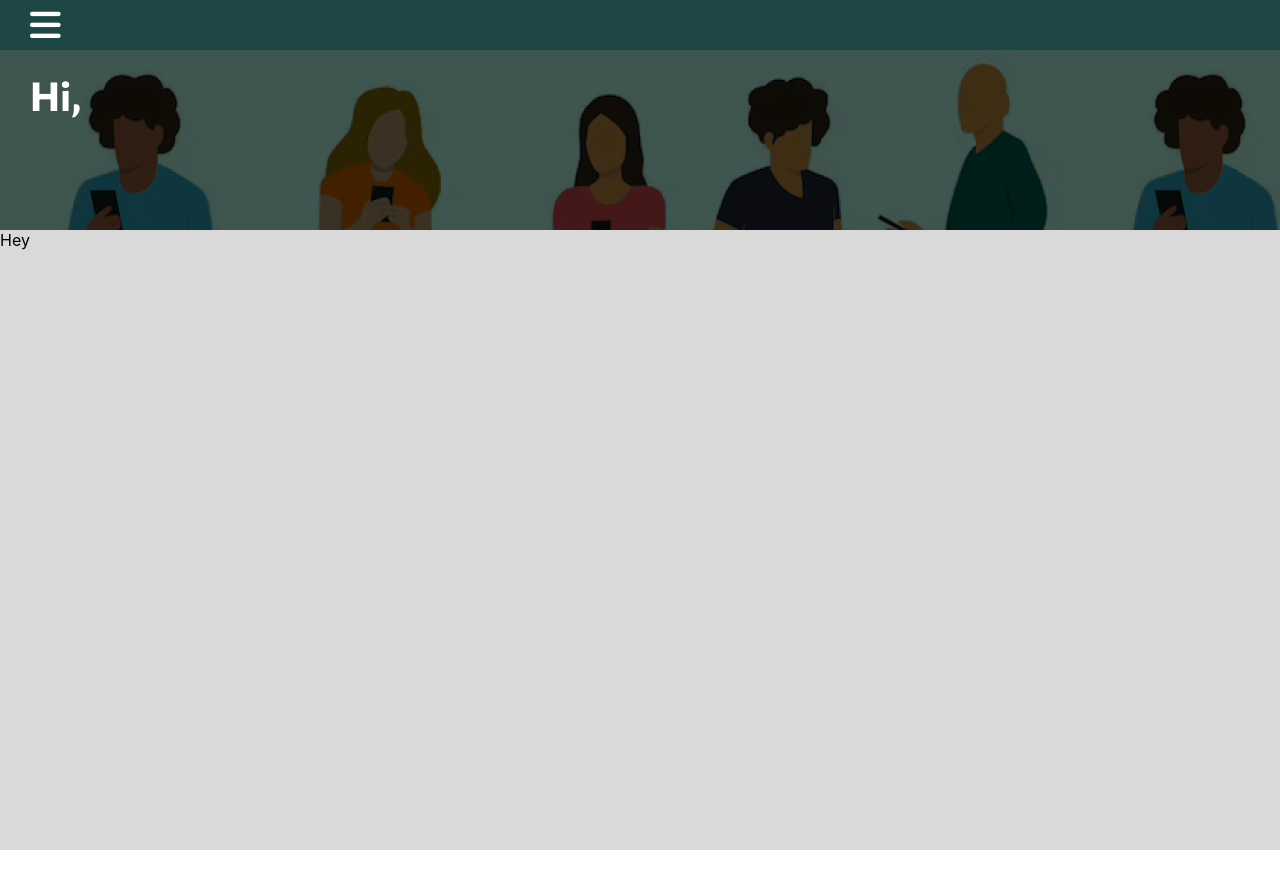
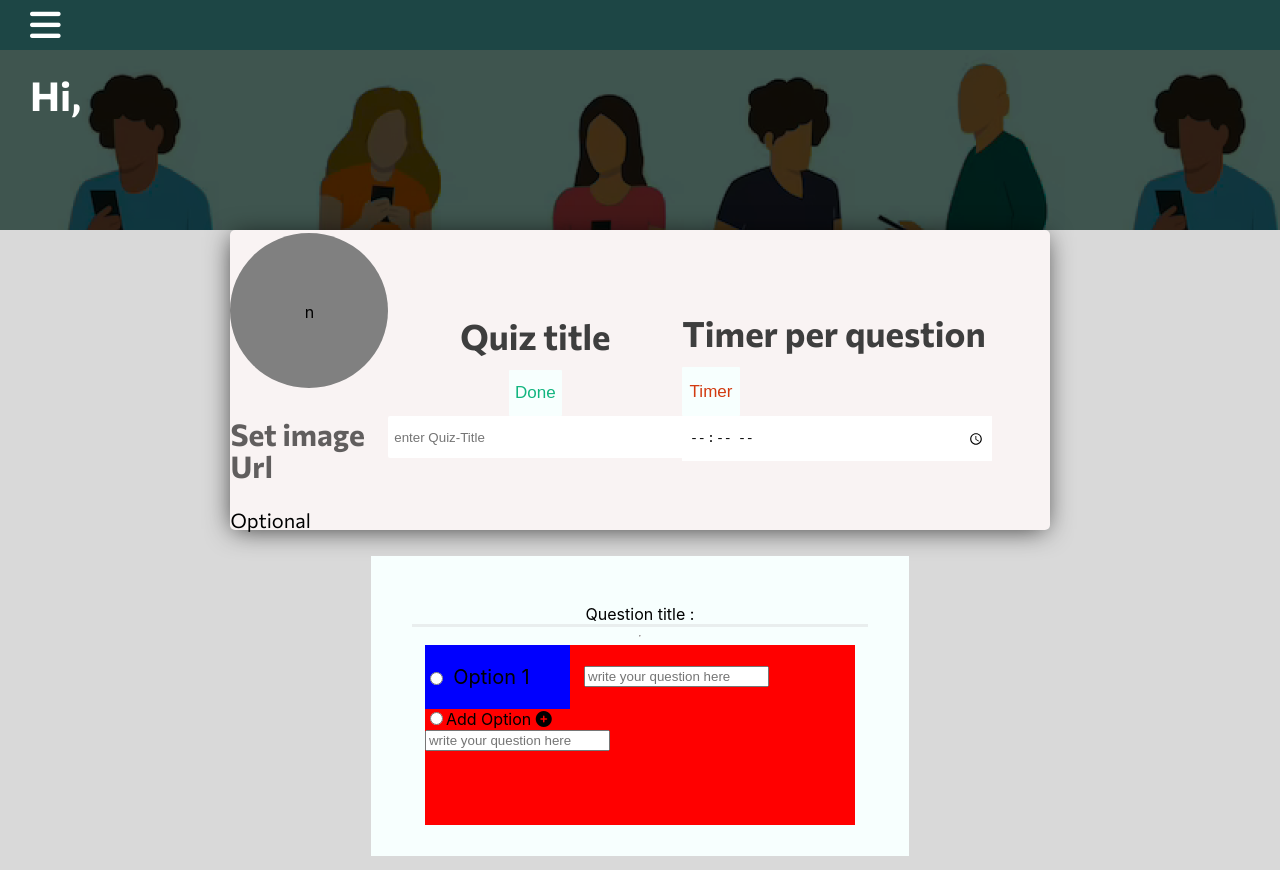
Before and after one commit to clint360/brain-buster-frontend, a React (Create React App) app: page /admin/quizzes in a window 1280 px wide. Built offline with nearby package versions, Linux system fonts and the light colour scheme.

Commit message:
create Quix section

```diff
--- a/src/view/pages/admin/quizzes/AdminQuizzes.css
+++ b/src/view/pages/admin/quizzes/AdminQuizzes.css
@@ -0,0 +1,218 @@
+.quiz {
+  width: 100%;
+  height: 80vh;
+  /* background-color: yellow !important; */
+  /* background-color: rgb(83, 182, 8); */
+  display: flex;
+  align-items: center;
+  flex-direction: column;
+  justify-content: center;
+}
+
+.admin__container {
+  width: 80%;
+  height: 40vh;
+  display: flex;
+  align-items: center;
+  justify-content: center;
+  flex-direction: column;
+  /* background-color: #df7272d7; */
+}
+
+.quiz__setterContianer {
+  height: 300px;
+  width: 80%;
+  display: flex;
+  align-items: center;
+  justify-content: space-between;
+  background-color: #f9f3f3;
+  border-radius: 5px;
+  flex-direction: row;
+  box-shadow: -1px 3px 27px -4px rgba(0, 0, 0, 0.78);
+  -webkit-box-shadow: -1px 3px 27px -4px rgba(0, 0, 0, 0.78);
+  -moz-box-shadow: -1px 3px 27px -4px rgba(0, 0, 0, 0.78);
+}
+
+.imgUrl__img {
+  width: 150px;
+  height: 150px;
+  display: flex;
+  justify-content: center;
+  align-items: center;
+  border-radius: 50%;
+  background-color: grey;
+  padding: 4px 4px 1px;
+  margin-top: 3%;
+}
+
+.imgUrl__contai {
+  width: 200px;
+  display: flex;
+  align-items: center;
+  justify-content: center;
+  flex-direction: column;
+  /* background-color: rgb(21, 174, 54); */
+}
+
+.img__text h3 {
+  font-family: Commissioner;
+  font-size: 30px;
+  font-weight: 700;
+  line-height: 32px;
+  letter-spacing: 0px;
+  color: #0000009c;
+}
+
+.img__text span {
+  font-family: Commissioner;
+  font-size: 20px;
+  font-weight: 400;
+  line-height: 10px;
+  letter-spacing: 0px;
+  text-align: left;
+  /* background-color: red; */
+  margin-bottom: 8%;
+}
+
+.quiz__tittle {
+  width: 400px;
+  text-align: center;
+  /* background-color: aquamarine; */
+}
+
+.quiz__tittle h2 {
+  font-family: 'Commissioner';
+  font-size: 35px;
+  font-weight: 700;
+  line-height: 10px;
+  letter-spacing: 0px;
+  color: #3e3e3e;
+}
+
+.quiz__tittle button {
+  border: none;
+  border-radius: 1px;
+  height: 46px;
+  outline: none;
+  font-size: 17px;
+  padding: 2%;
+  color: #12b57f;
+  background: #f7fffe;
+  cursor: pointer;
+  transition: all 0.3s ease;
+}
+
+.quiz__tittle button:hover {
+  background: #163f31;
+  color: white;
+}
+
+.quiz__tittle input {
+  width: 290px;
+  height: 30px;
+  padding: 2%;
+  border: none;
+  border-radius: 2px;
+}
+
+.question__timer h2 {
+  font-family: 'Commissioner';
+  font-size: 35px;
+  font-weight: 700;
+  line-height: 10px;
+  letter-spacing: 0px;
+  text-align: left;
+  color: #3e3e3e;
+}
+
+.question__timer {
+  width: 500px;
+}
+
+.question__timer button {
+  border: none;
+  border-radius: 1px;
+  height: 49px;
+  outline: none;
+  font-size: 17px;
+  padding: 2%;
+  color: #d23b11;
+  background: #f7fffe;
+  cursor: pointer;
+  transition: all 0.3s ease;
+}
+
+.question__timer button:hover {
+  background: #952202;
+  color: white;
+}
+
+.question__timer input {
+  width: 297px;
+  height: 31px;
+  padding: 1.8%;
+  border: none;
+  outline: none;
+  border-radius: 0px;
+}
+
+.each__question_container {
+  width: 60%;
+  height: 45vh;
+  display: flex;
+  align-items: center;
+  justify-content: center;
+  flex-direction: column;
+  margin-top: 1%;
+  /*   background-color: rebeccapurple; */
+}
+
+.firstQuestion {
+  width: 70%;
+  height: 300px;
+  display: flex;
+  align-items: center;
+  justify-content: center;
+  flex-direction: column;
+  background-color: #f7fffe;
+}
+
+.firstQuestion__title {
+  width: 85%;
+  padding-top: 3%;
+  display: flex;
+  align-items: center;
+  justify-content: center;
+  border-bottom: 3px solid rgba(205, 205, 205, 0.347);
+}
+
+.option {
+  width: 80%;
+  height: 180px;
+  background-color: red;
+}
+
+.option__container {
+  width: 80%;
+  display: flex;
+  align-items: center;
+  justify-content: center;
+  gap: 4%;
+}
+
+.chooseOption {
+    width: 300px;
+    background-color: blue;
+    display: flex;
+    align-items: center;
+    justify-content: left;
+    gap: 5%;
+}
+
+.chooseOption p {
+    font-size: 20px;
+}
+
+.chooseOption__input {
+    width: 300px;
+}
--- a/src/view/pages/admin/quizzes/AdminQuizzes.jsx
+++ b/src/view/pages/admin/quizzes/AdminQuizzes.jsx
@@ -5,7 +5,54 @@ import './AdminQuizzes.css';
 function AdminQuizzes() {
   return (
     <AdminTemplate page="AdminQuizzes">
-      <div>Hey</div>
+      <div className="quiz">
+        <div className="admin__container">
+          <div className="quiz__setterContianer">
+            <div className="imgUrl__contai">
+              <div className="imgUrl__img">n</div>
+              <div className="img__text">
+                <h3>Set image Url</h3>
+                <span>Optional</span>
+              </div>
+            </div>
+            <div className="quiz__tittle">
+              <h2>Quiz title</h2>
+              <button type="submit">Done</button>
+              <input type="text" placeholder="enter Quiz-Title" />
+            </div>
+            <div className="question__timer">
+              <h2>Timer per question</h2>
+              <button type="submit">Timer</button>
+              <input type="time" list="limittimesList" step="0.00" />
+            </div>
+          </div>
+        </div>
+        <div className="each__question_container">
+          <div className="firstQuestion">
+            <div className="firstQuestion__title">Question title : </div> <hr />
+            <div className="option">
+              <div className="option__container">
+                <div className="chooseOption">
+                  <input type="radio" value="add1" />
+                  <p>Option 1</p>
+                </div>
+                <input
+                  type="text"
+                  placeholder="write your question here"
+                  className="chooseOption__input"
+                />
+              </div>
+              <div>
+                <div>
+                  <input type="radio" value="add1" />
+                  Add Option <i className="fa-solid fa-circle-plus" />
+                </div>
+                <input type="text" placeholder="write your question here" />
+              </div>
+            </div>
+          </div>
+        </div>
+      </div>
     </AdminTemplate>
   );
 }
```
